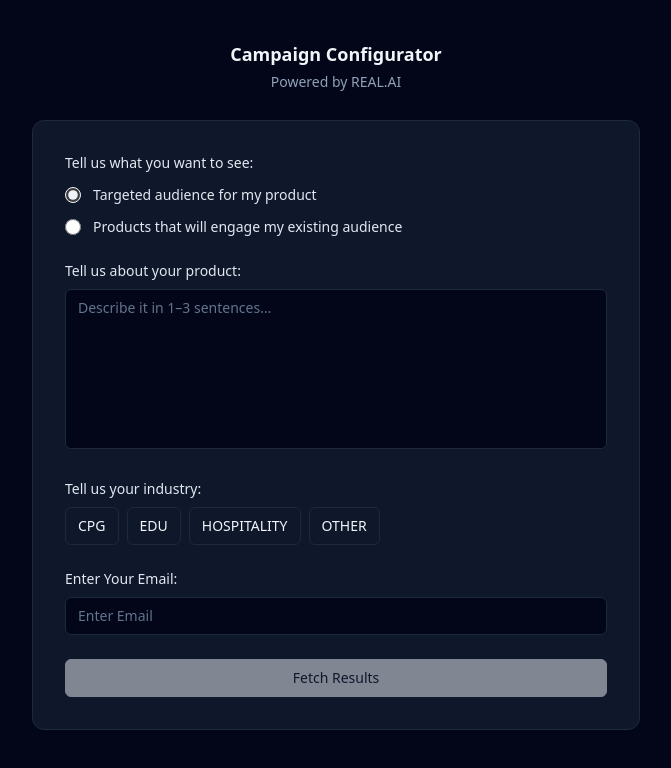
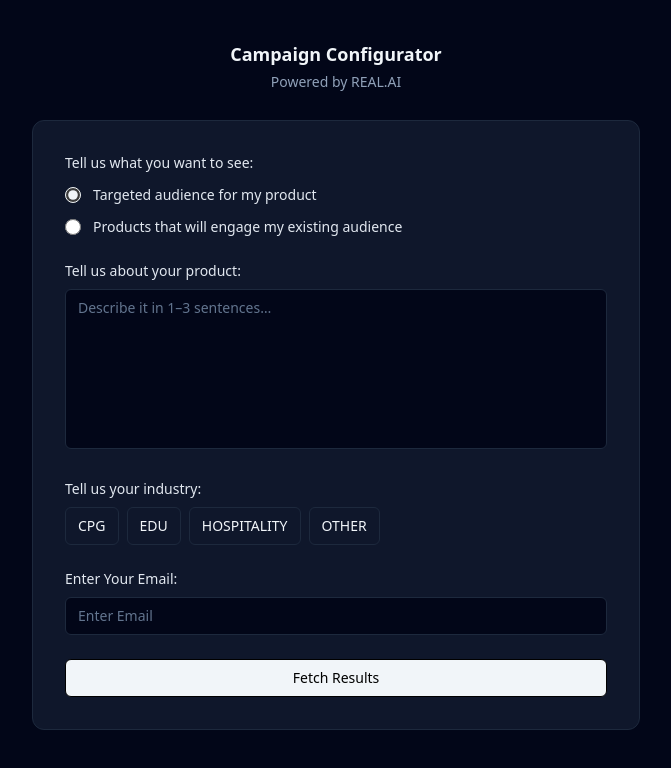
Before and after one commit to Lopez4163/RealAI_Campaign_Config, a Next.js app: page / in a window 1280 px wide. Shown: the top 768 px of the page, without its empty margins (304-975 px from the left). Built offline with nearby package versions, Linux system fonts and the light colour scheme.

Commit message:
refacotred code and can not do changes to image

```diff
--- a/app/components/form.tsx
+++ b/app/components/form.tsx
@@ -7,12 +7,17 @@ import type { UserContext } from '@/app/lib/types/campaign'
 type Props = {
   userContext: UserContext;
   setUserContext: React.Dispatch<React.SetStateAction<UserContext>>;
-    handleSubmit: (e?: React.FormEvent) => void | Promise<void>;
+
   error: boolean;
   showPreview: boolean;
-    previewReady: boolean;}
+  isLoading: boolean;
 
-export default function Form({ userContext, setUserContext, handleSubmit, error, showPreview, previewReady }: Props) {
+  onGeneratePreview: () => void | Promise<void>;
+  onCompletePdf: () => void | Promise<void>;
+};
+
+
+export default function Form({ userContext, setUserContext, error, showPreview, onGeneratePreview, isLoading, onCompletePdf }: Props) {
     const { campaignType, description, industry, email } = userContext
     const [otherToggle, setOtherToggle] = useState(false)
 
@@ -20,6 +25,8 @@ export default function Form({ userContext, setUserContext, handleSubmit, error,
         campaignType === 'audience'
         ? 'Tell us about your product'
         : 'Tell us about your audience';
+
+        console.log('showPreview', showPreview)
   return (
     <div
         className=
@@ -28,7 +35,6 @@ export default function Form({ userContext, setUserContext, handleSubmit, error,
    {/* CARD */}
     <div className="w-full max-w-160">
       <form
-        onSubmit={handleSubmit}
         className="rounded-xl border border-slate-800 bg-slate-900 p-6 sm:p-8 space-y-6"
       >
         {/* CAMPAIGN TYPE */}
@@ -148,23 +154,30 @@ export default function Form({ userContext, setUserContext, handleSubmit, error,
           }}/>
         </div>
         {/* BUTTONS */}
-        <div className='flex flex-col gap-2'>
-          {showPreview && previewReady && (
+        <div className="flex flex-col gap-2">
+          {/* Fetch Results / Update Preview */}
           <button
-                type="submit"
-                className="w-full rounded-md border border-slate-100 bg-slate-100 px-4 py-2 text-sm font-medium text-slate-900 cursor-pointer hover:bg-white disabled:cursor-not-allowed disabled:opacity-50"
+            type="button"
+            onClick={onGeneratePreview}
+            disabled={isLoading || !description || !industry || !email}
+            className="w-full rounded-md border bg-slate-100 px-4 py-2 text-sm font-medium text-black"
           >
-                Update Preview
+            {showPreview ? "Update Preview" : "Fetch Results"}
+          </button>
+
+          {/* Complete PDF */}
+          {showPreview && (
+            <button
+              type="button"
+              onClick={onCompletePdf}
+              disabled={isLoading}
+              className="w-full rounded-md border bg-slate-100 px-4 py-2 text-sm font-medium text-black"
+            >
+              Complete PDF
             </button>
           )}
-          <button
-            type="submit"
-            disabled={!description || !description.trim() || !industry || !email.trim()}
-            className="w-full rounded-md border border-slate-100 bg-slate-100 px-4 py-2 text-sm font-medium text-slate-900 cursor-pointer hover:bg-white disabled:cursor-not-allowed disabled:opacity-50"
-          >
-            {showPreview && previewReady ? "Complete PDF" : "Fetch Results"}
-          </button>
         </div>
+
 
       </form>
     </div>
--- /dev/null
+++ b/app/components/previewPanel.tsx
@@ -0,0 +1,72 @@
+"use client";
+
+import { motion, AnimatePresence } from "framer-motion";
+import { PreviewContext } from "../lib/types/campaign";
+
+type Props = {
+  showPreview: boolean;
+  isLoading: boolean;
+  ogImageUrl: string | null;
+};
+
+export default function PreviewPanel({
+  showPreview,
+  isLoading,
+  ogImageUrl,
+}: Props)
+
+
+
+{
+  return (
+    <AnimatePresence>
+      {showPreview && (
+        <motion.div
+          key="preview"
+          initial={{ opacity: 0, y: 12 }}
+          animate={{ opacity: 1, y: 0 }}
+          exit={{ opacity: 0, y: 12 }}
+          transition={{ duration: 0.25, ease: "easeOut" }}
+          className="rounded-xl border border-slate-800 bg-slate-900 p-6 sm:p-8"
+        >
+          <div className="mb-4">
+            <h2 className="text-sm font-medium text-slate-100">Preview</h2>
+            <p className="text-xs text-slate-400">
+              {isLoading ? "Generating…" : "Updated preview"}
+            </p>
+          </div>
+
+          {/* PREVIEW VIEWER */}
+          <div className="h-[75vh] rounded-lg border border-slate-800 bg-slate-950 overflow-hidden">
+            <div className="h-full w-full flex items-center justify-center p-4">
+              <AnimatePresence mode="wait">
+                {!ogImageUrl ? (
+                  <motion.div
+                    key="placeholder"
+                    initial={{ opacity: 0 }}
+                    animate={{ opacity: 1 }}
+                    exit={{ opacity: 0 }}
+                    className="text-sm text-slate-500"
+                  >
+                    Generating preview…
+                  </motion.div>
+                ) : (
+                  <motion.img
+                    key={ogImageUrl}
+                    src={ogImageUrl}
+                    alt="Campaign infographic"
+                    initial={{ opacity: 0, scale: 0.985 }}
+                    animate={{ opacity: 1, scale: 1 }}
+                    exit={{ opacity: 0, scale: 0.985 }}
+                    transition={{ duration: 0.22, ease: "easeOut" }}
+                    className="max-h-full max-w-full object-contain rounded-md shadow"
+                  />
+                )}
+              </AnimatePresence>
+            </div>
+          </div>
+        </motion.div>
+      )}
+    </AnimatePresence>
+  );
+}
--- a/app/page.tsx
+++ b/app/page.tsx
@@ -1,11 +1,13 @@
 "use client";
 import Form from "./components/form";
 import { useState } from "react";
-import type { UserContext,  CampaignType } from '@/app/lib/types/campaign';
+import type { UserContext, PreviewContext } from '@/app/lib/types/campaign';
 import { buildOgUrl, FormOutput } from "@/app/lib/org/buildOgUrl";
 import { sendTestEmail } from "./lib/sendGrid/sendEmail";
 import { api } from '@/app/lib/api/client'
 import { motion, AnimatePresence } from "framer-motion";
+import PreviewPanel from "@/app/components/previewPanel";
+
 
 
 export default function Home() {
@@ -18,50 +20,94 @@ export default function Home() {
 
       const [isLoading, setIsLoading] = useState(false)
       const [showPreview, setShowPreview] = useState(false)
-      const [previewReady, setPreviewReady] = useState(false);
       const [formOutput, setFormOutput] = useState<FormOutput | null>(null);
+      const [previewContext, setPreviewContext] = useState<PreviewContext | null>(null);
+
 
       const [error, setError] = useState(false)
 
-      // FORM SUBMITION FUNC
-      async function handleSubmit(e?: React.FormEvent) {
-        e?.preventDefault();
-        setError(false);
+      const isDirty =
+        previewContext &&
+        JSON.stringify(userContext) !== JSON.stringify(previewContext);
+
+
+
+     async function commitAndGenerate() {
       setIsLoading(true);
+      try {
+          const data = await api.post<FormOutput>("/generate", { userContext });
 
-        if (!userContext.description.trim()) {
-          setError(true);
-          return;
-        }
-
+            setFormOutput(data);
+            setPreviewContext(userContext);
             setShowPreview(true);
-        setPreviewReady(false);
-        setIsLoading(true);
-
-        try {
-          const data = await api.post<FormOutput>('/generate', { userContext });
-          setFormOutput(data);
-          setTimeout(() => setPreviewReady(true), 180);
-
-          console.log("** API RETURN -->", data)
-
-          // if (userContext.email) {
-          //   await api.post('/testEmail', { email: userContext.email });
-          // }
           } catch (err) {
-          console.error('FETCH ERROR', err);
-          setError(true);
+            console.error(err);
           } finally {
             setIsLoading(false);
           }
       }
 
-      // IMAGE URL BUILDER
-      const ogImageUrl = formOutput
-      ? buildOgUrl(formOutput, userContext)
+      const handlePreviewClick = async () => {
+        await commitAndGenerate();
+      };
+
+
+      async function handleCompletePdf() {
+        // If user edited after preview, force update first
+        if (isDirty) {
+          await commitAndGenerate();
+        }
+
+        // Now you are GUARANTEED:
+        // - previewContext exists
+        // - formOutput matches the preview
+        // Safe to export / email / PDF
+        // await generatePdfFromPreview();
+      }
+
+      const ogImageUrl =
+      formOutput && previewContext
+        ? buildOgUrl(formOutput, previewContext)
         : null;
 
       //
+
+
+
+
+      // // FORM SUBMITION FUNC
+      // async function handleSubmit(e?: React.FormEvent) {
+      //   e?.preventDefault();
+      //   setError(false);
+      //   setIsLoading(true);
+
+      //   if (!userContext.description.trim()) {
+      //     setError(true);
+      //     return;
+      //   }
+
+      //   setShowPreview(true);
+      //   setPreviewReady(false);
+      //   setIsLoading(true);
+
+      //   try {
+      //     const data = await api.post<FormOutput>('/generate', { userContext });
+      //     setFormOutput(data);
+      //     setPreviewContext(userContext)
+      //     setTimeout(() => setPreviewReady(true), 180);
+
+      //     console.log("** API RETURN -->", data)
+
+      //     // if (userContext.email) {
+      //     //   await api.post('/testEmail', { email: userContext.email });
+      //     // }
+      //   } catch (err) {
+      //     console.error('FETCH ERROR', err);
+      //     setError(true);
+      //   } finally {
+      //     setIsLoading(false);
+      //   }
+      // }
 
 
       // LOADING SCREEN
@@ -152,65 +198,24 @@ export default function Home() {
                 <Form
                   userContext={userContext}
                   setUserContext={setUserContext}
-                  handleSubmit={handleSubmit}
+                  onGeneratePreview={handlePreviewClick}
                   error={error}
                   showPreview={showPreview}
+                  isLoading={isLoading}
+                  onCompletePdf={handleCompletePdf}
                 />
               </motion.div>
 
               {/* RIGHT — PREVIEW */}
-              <AnimatePresence>
                {showPreview && (
-                  <motion.div
-                    key="preview"
-                    initial={{ opacity: 0, y: 12 }}
-                    animate={{ opacity: 1, y: 0 }}
-                    exit={{ opacity: 0, y: 12 }}
-                    transition={{ duration: 0.25, ease: "easeOut" }}
-                    className="rounded-xl border border-slate-800 bg-slate-900 p-6 sm:p-8"
-                  >
-                    <div className="mb-4">
-                      <h2 className="text-sm font-medium text-slate-100">Preview</h2>
-                      <p className="text-xs text-slate-400">
-                        {isLoading ? "Generating…" : "Updated preview"}
-                      </p>
-                    </div>
-
-                    {/* PREVIEW VIEWER */}
-                    <div className="h-[75vh] rounded-lg border border-slate-800 bg-slate-950 overflow-hidden">
-                      <div className="h-full w-full flex items-center justify-center p-4">
-                        <AnimatePresence mode="wait">
-                          {!previewReady || !ogImageUrl ? (
-                            <motion.div
-                              key="placeholder"
-                              initial={{ opacity: 0 }}
-                              animate={{ opacity: 1 }}
-                              exit={{ opacity: 0 }}
-                              className="text-sm text-slate-500"
-                            >
-                              Generating preview…
-                            </motion.div>
-                          ) : (
-                            <motion.img
-                              key={ogImageUrl}
-                              src={ogImageUrl}
-                              alt="Campaign infographic"
-                              initial={{ opacity: 0, scale: 0.985 }}
-                              animate={{ opacity: 1, scale: 1 }}
-                              exit={{ opacity: 0, scale: 0.985 }}
-                              transition={{ duration: 0.22, ease: "easeOut" }}
-                              className="max-h-full max-w-full object-contain rounded-md shadow"
+                  <PreviewPanel
+                    showPreview={showPreview}
+                    isLoading={isLoading}
+                    ogImageUrl={ogImageUrl}
                   />
                )}
-                        </AnimatePresence>
-                      </div>
-                    </div>
-                  </motion.div>
-                )}
-              </AnimatePresence>
             </motion.div>
           </div>
         </div>
       );
-
     }
```
Also changed, not shown: app/lib/org/buildOgUrl.ts (+13 -7 lines), app/lib/types/campaign.ts (+7 -0 lines). Lines whose indentation alone changed are shown as unchanged.
